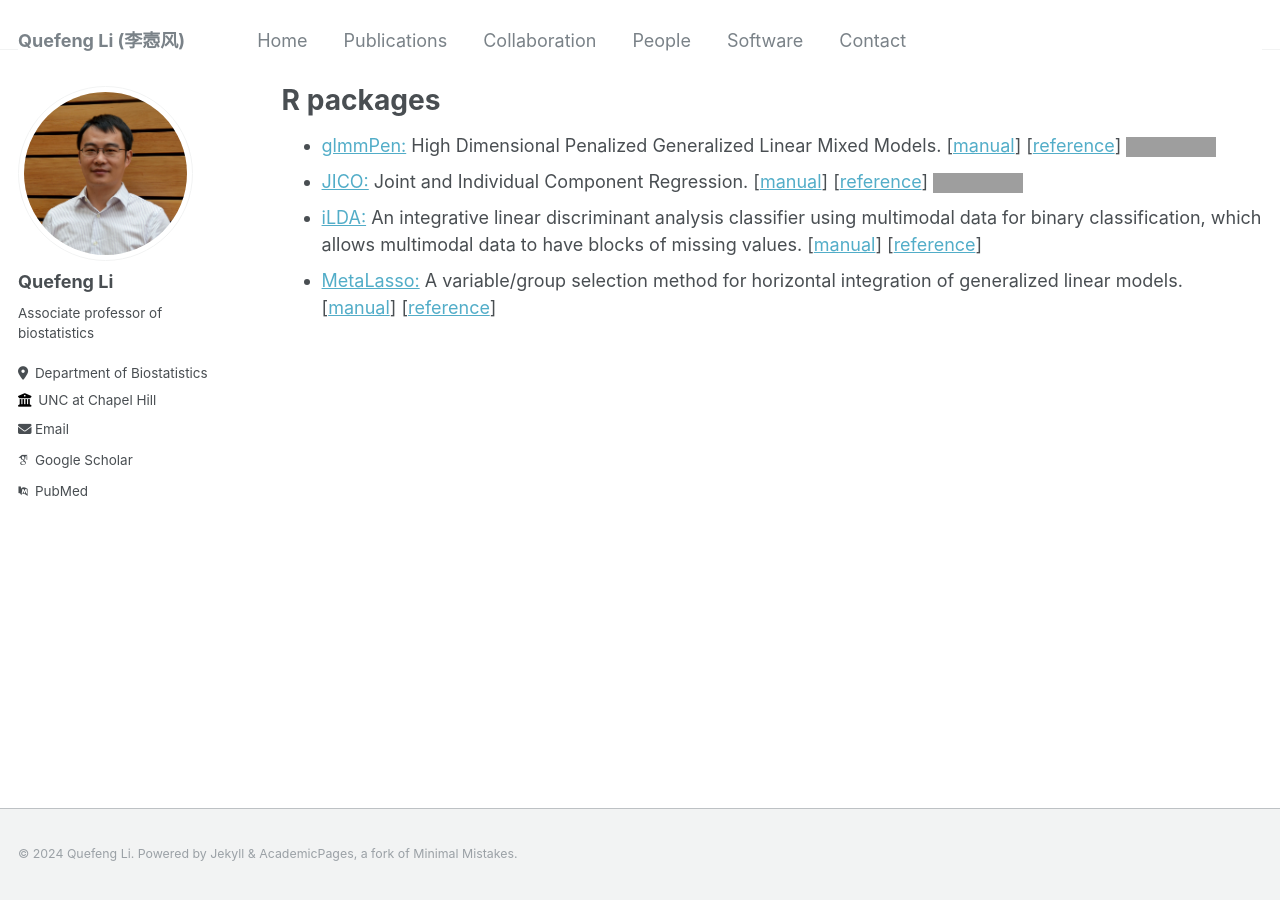
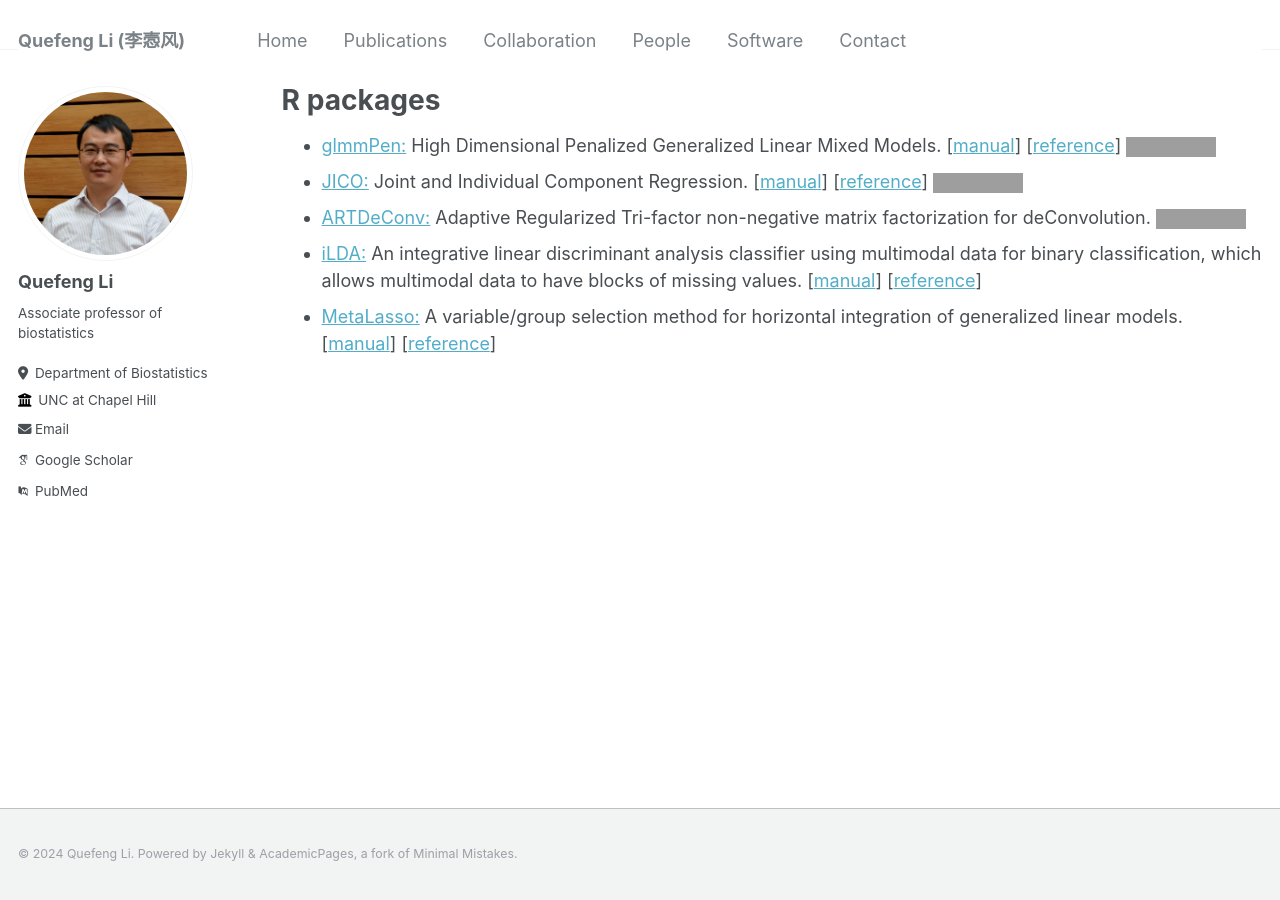
Before and after one commit to quefengli/quefengli.github.io, a Jekyll site: the page built from _pages/software.md, in a window 1280 px wide. Built offline with Jekyll 4.4.1, drawn with Linux system fonts in a browser that asks for light colours; some web fonts are replaced; grey boxes are pictures that could not be loaded.

Commit message:
Update software.md

```diff
--- a/_pages/software.md
+++ b/_pages/software.md
@@ -13,6 +13,8 @@ author_profile: true
     Regression. [[manual](https://cran.r-project.org/web/packages/JICO/JICO.pdf)]
     [[reference](https://arxiv.org/pdf/2209.12388.pdf)]
     [![](https://cranlogs.r-pkg.org/badges/grand-total/JICO)](https://cran.r-project.org/package=JICO)
+-   [ARTDeConv:](https://github.com/gr8lawrence/ARTDeConv) Adaptive Regularized Tri-factor non-negative matrix
+    factorization for deConvolution. [![](https://img.shields.io/github/downloads/gr8lawrence/ARTDeConv/total.svg)]()
 -   [iLDA:](../files/software/iLDA_0.1.0.tar.gz) An integrative linear discriminant analysis classifier using multimodal
     data for binary classification, which allows multimodal data to have blocks of missing
     values. [[manual](../files/software/iLDA.pdf)] [[reference](../files/publication/Biometrika2018_2.pdf)]
```
